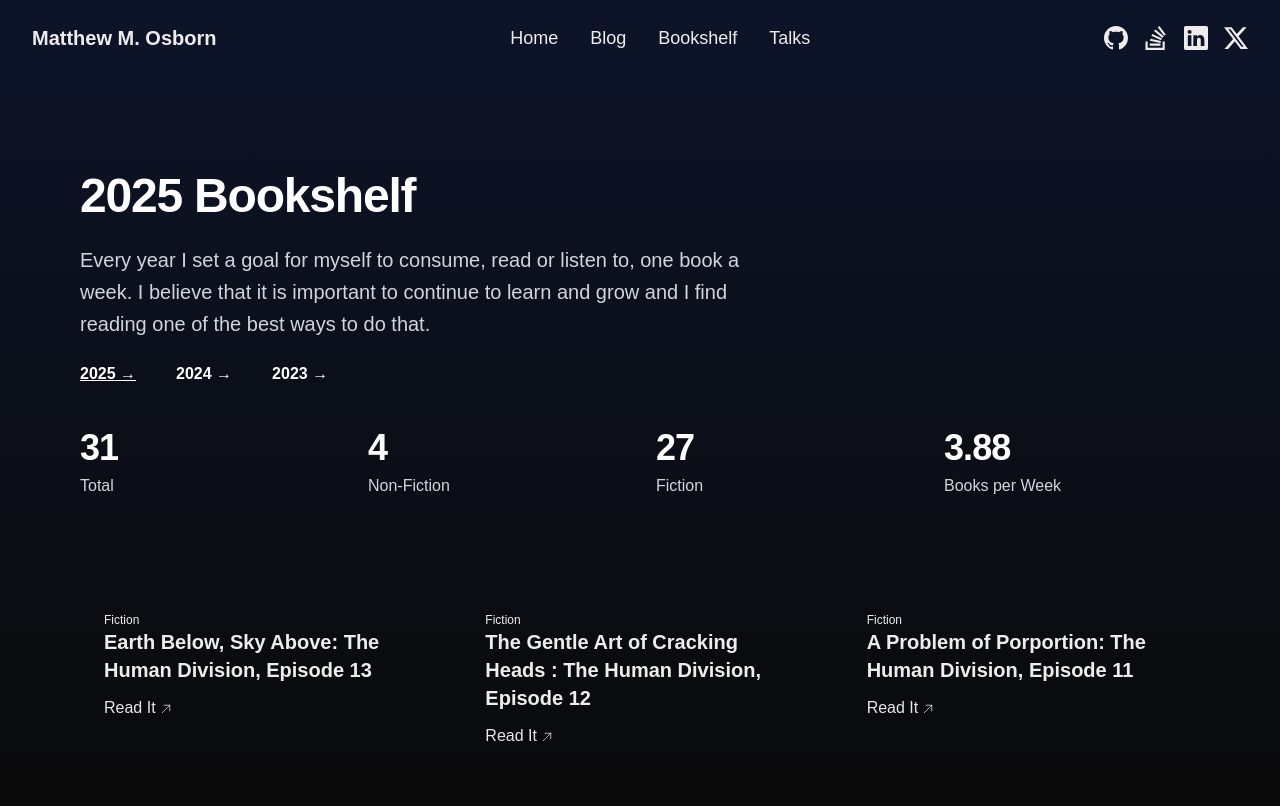
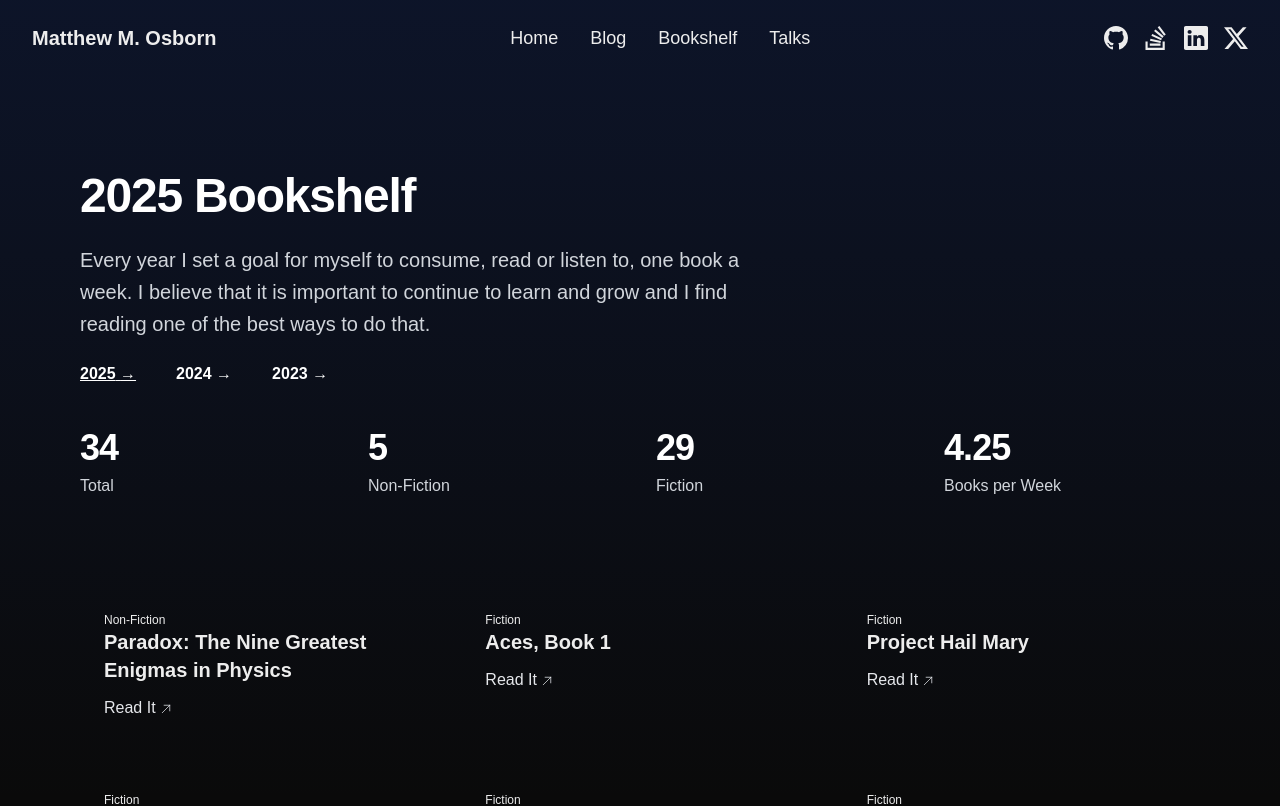
Before and after one commit to osbornm/osbornm.github.io, a Next.js app: page /bookshelf in a window 1280 px wide. Shown: the top 806 px of the page. Built offline with nearby package versions, Linux system fonts and the light colour scheme.

Commit message:
Add new book entries for 2025
Added new book entries for 2025 in the books array.

```diff
--- a/src/data/books.ts
+++ b/src/data/books.ts
@@ -2,6 +2,24 @@ import { Book, Category } from "./types";
 
 export const books: Array<Book> = [
   /* 2025 */
+  {
+    title: "Paradox: The Nine Greatest Enigmas in Physics",
+    year: 2025,
+    category: Category.NonFiction,
+    href: "https://a.co/d/cXqTExV",
+  },
+  {
+    title: "Aces, Book 1",
+    year: 2025,
+    category: Category.Fiction,
+    href: "https://a.co/d/0s5wXvp",
+  },
+  {
+    title: "Project Hail Mary",
+    year: 2025,
+    category: Category.Fiction,
+    href: "https://a.co/d/5QPPKjl",
+  },
   {
     title: "Earth Below, Sky Above: The Human Division, Episode 13",
     year: 2025,
```
